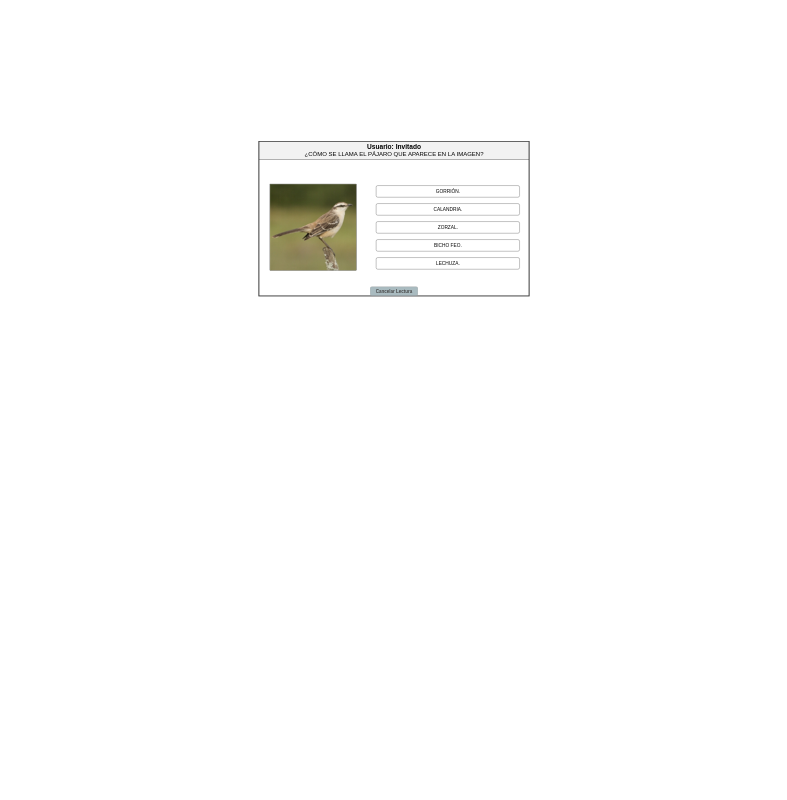
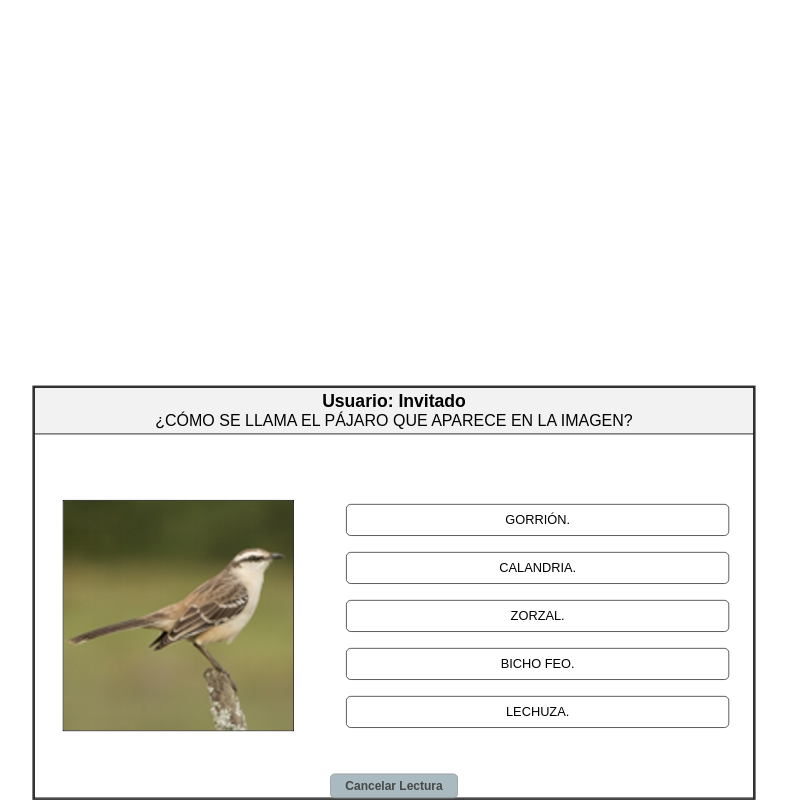
Before and after one commit to Garbelt/tamanos, a plain HTML site: page index.html in a window 1280 px wide. Both pictures are taken after a click on the button "COMENZAR EL JUEGO". Shown: the whole page, without its empty margins (246-1033 px from the left). Drawn offline with Linux system fonts and the light colour scheme.

Commit message:
Update adaptadores.css

```diff
--- a/adaptadores.css
+++ b/adaptadores.css
@@ -1,7 +1,51 @@
-/* Escala automática para landscape */
-@media screen and (orientation: landscape) {
+/* ============================
+   Estilos de adaptación general
+   ============================ */
+html, body {
+  height: 100%;
+  margin: 0;
+  padding: 0;
+}
+
+body {
+  display: flex;
+  justify-content: center;
+  align-items: center;
+  background: #fff; /* opcional, podés cambiar */
+}
+
+/* Contenedor principal de cada juego */
+.container {
+  max-width: 900px; /* ajustá según tu diseño */
+  width: 100%;
+  height: auto;
+  transition: transform 0.3s ease;
+}
+
+/* ============================
+   Modo retrato (portrait)
+   ============================ */
+@media screen and (orientation: portrait) {
+  body {
+    justify-content: center;
+    align-items: center;
+  }
   .container {
-    transform: scale(0.3);  /* ajusta el porcentaje según lo que necesites */
-    transform-origin: top center;
+    transform: scale(1);
+    transform-origin: center center;
   }
 }
+
+/* ============================
+   Modo paisaje (landscape)
+   ============================ */
+@media screen and (orientation: landscape) {
+  body {
+    justify-content: center;
+    align-items: flex-end; /* lo apoya abajo */
+  }
+  .container {
+    transform: scale(0.8);        /* 🔹 ajusta el zoom */
+    transform-origin: bottom center; /* ancla abajo */
+  }
+}
```
